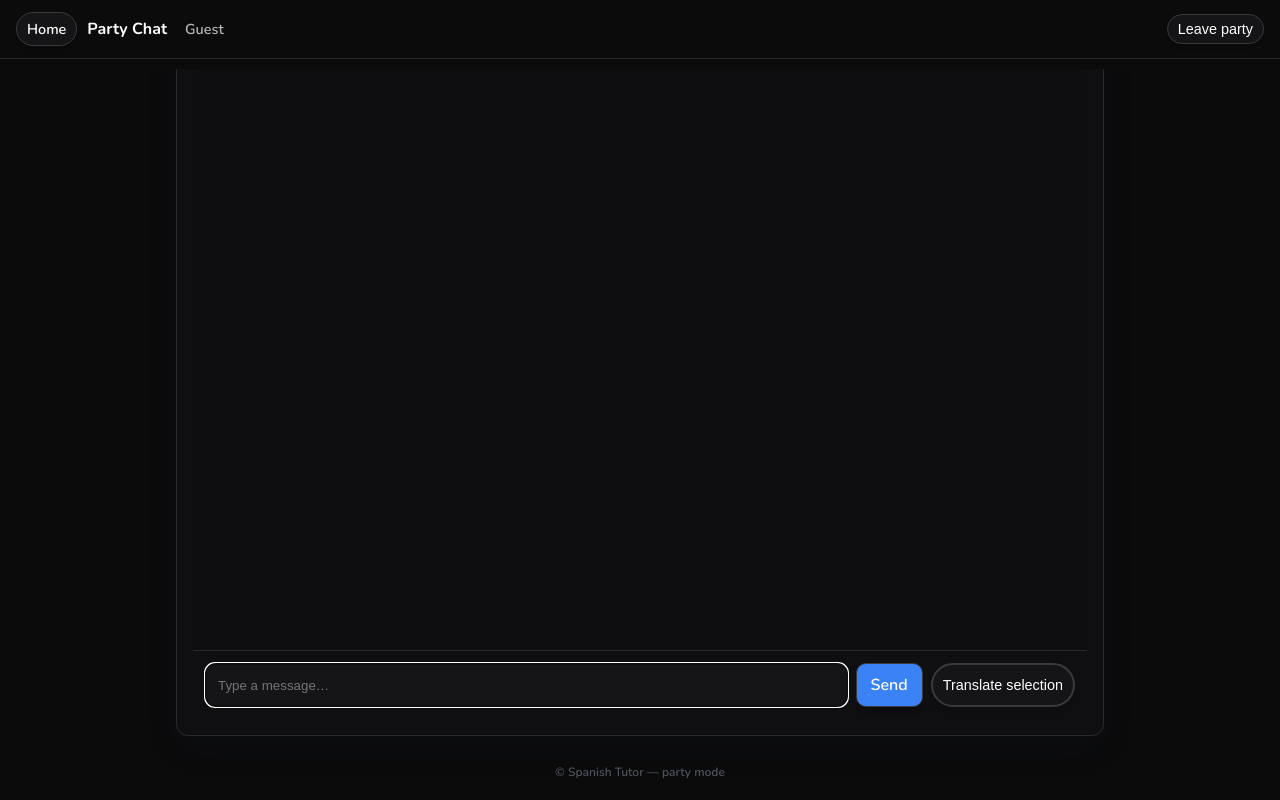
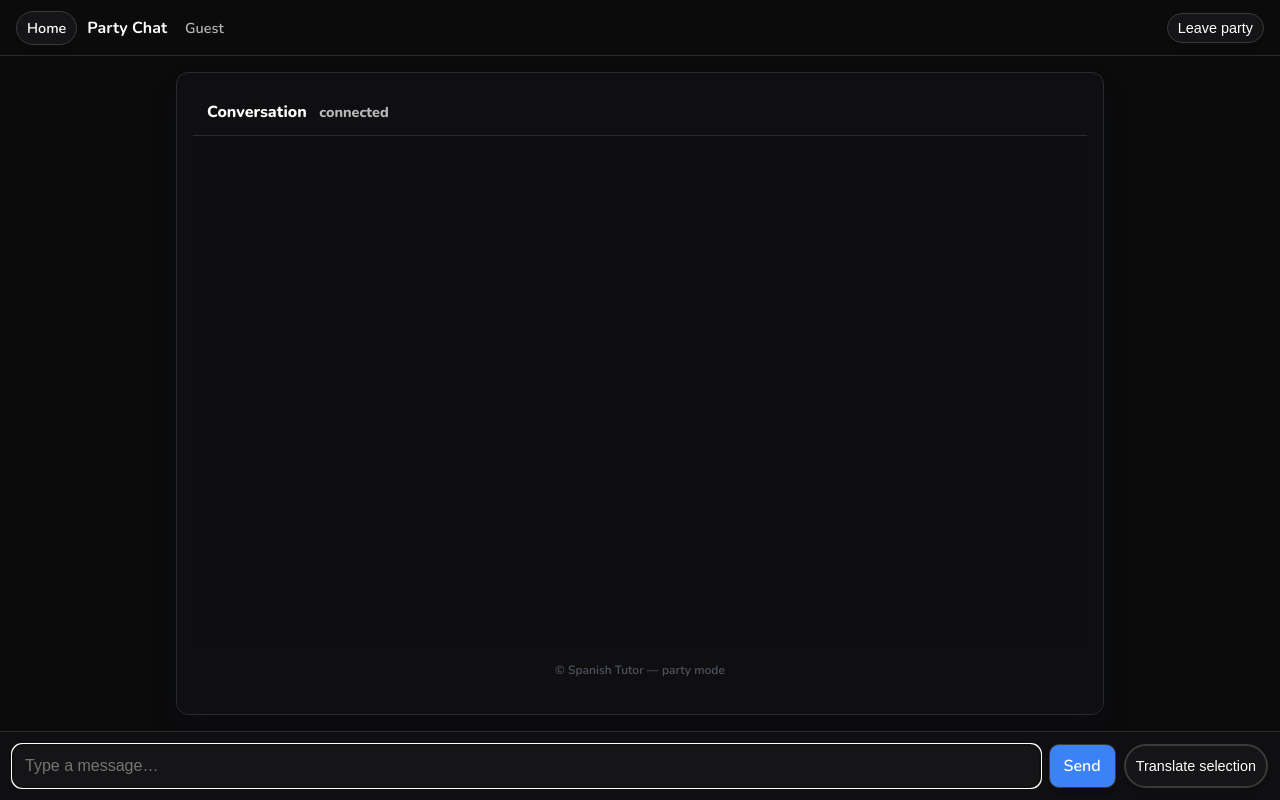
Before and after one commit to barnettrp/spanish-tutor, a website: page chat.html in a window 1280 px wide. Drawn offline with nearby package versions, Linux system fonts and the light colour scheme; no server answers; sample sign-in values are in the browser's storage; files whose address does not match are found by name.

Commit message:
Update chat.html

```diff
--- a/chat.html
+++ b/chat.html
@@ -9,41 +9,35 @@
 
   <style>
     :root {
-    --vh: 1vh;          /* fallback 1vh unit */
-    --vhpx: 100vh;      /* visual viewport height in px */
-    --composer-h: 64px; /* composer height in px */
+      --head-h: 56px;     /* measured in JS */
+      --comp-h: 64px;     /* measured in JS */
+      --safe-left: env(safe-area-inset-left);
+      --safe-right: env(safe-area-inset-right);
+      --safe-bottom: env(safe-area-inset-bottom);
+    }
+    * { box-sizing: border-box; }
+    html, body { height: 100%; margin: 0; }
+    body {
+      background: #0b0b0c; color:#fff; font-family: Nunito, system-ui, -apple-system, Segoe UI, Roboto, Arial, sans-serif;
+      /* Kill ALL page scrolling — only the chat list scrolls */
+      overflow: hidden;
+      overscroll-behavior: none;
+      padding-left: var(--safe-left);
+      padding-right: var(--safe-right);
     }
 
-  * { box-sizing: border-box; }
-  html, body {
-    height: 100%;
-    margin: 0;
-    overflow: hidden;
-    overscroll-behavior: none;
-    background: #0b0b0c;
-    color: #fff;
-    font-family: Nunito, system-ui, -apple-system, Segoe UI, Roboto, Arial, sans-serif;
-  }
-  body { overflow-x: hidden; }
+    /* App wrapper (not scrollable) */
+    .app { position: relative; width: 100%; height: 100%; }
 
-  .app {
-    height: var(--vhpx);
-    min-height: calc(var(--vh, 1vh) * 100);
-    display: flex;
-    flex-direction: column;
-    padding-left: env(safe-area-inset-left);
-    padding-right: env(safe-area-inset-right);
-    background: #0b0b0c;
-    color: #fff;
-    width: 100%;
-  }
-
+    /* ===== Fixed rails ===== */
+    /* Header fixed to the visual viewport top */
     header.app__header {
-    flex: 0 0 auto;
-    display: flex; align-items: center; justify-content: space-between;
+      position: fixed; inset: 0 0 auto 0; /* top:0, left:0, right:0 */
+      height: var(--head-h);
+      display:flex; align-items:center; justify-content:space-between;
       padding: 12px 16px;
       border-bottom: 1px solid #2a2a2a;
-    background: #0b0b0c;
+      background: #0b0b0c; z-index: 50;
     }
     header .left { display:flex; align-items:center; gap:10px; }
     header .pill {
@@ -52,23 +46,42 @@
     }
     .status { margin-left:8px; opacity:.7; font-size:.9rem; }
 
-  main.app__content {
-    flex: 1 1 auto;
-    min-height: 0;
-    overflow: hidden;
-    padding-bottom: env(safe-area-inset-bottom);
-    background: #0b0b0c;
-    width: 100%;
+    /* Composer fixed to the visual viewport bottom (follows keyboard) */
+    #composer {
+      position: fixed; inset: auto 0 calc(var(--safe-bottom)) 0; /* bottom pinned + safe area */
+      min-height: var(--comp-h);
+      display:flex; gap:8px; padding:12px;
+      border-top:1px solid #2a2a2a; background:#0f0f12; z-index: 50;
     }
+    #composer input[type="text"] {
+      flex:1 1 auto; min-width:0;
+      padding:10px 12px; border-radius:10px; border:1px solid #3a3a3a;
+      background:#151517; color:#fff; font-size:16px; /* prevents iOS zoom */
+    }
+    #composer .btn {
+      padding:10px 14px; border-radius:10px; border:1px solid #3a3a3a;
+      background:#3b82f6; color:#fff; cursor:pointer; font:inherit;
+    }
+    #composer .pill { border-color:#3a3a3a; background:#151517; color:#fff; font-size:.9rem; padding:6px 10px; }
 
-  .container { max-width: 960px; width: 100%; margin: 0 auto; padding: 16px; }
+    /* The ONLY scrollable region — fills between fixed header & composer */
+    .viewport-strip {
+      position: fixed;
+      top: var(--head-h);
+      bottom: calc(var(--comp-h) + var(--safe-bottom));
+      left: 0; right: 0;
+      overflow: hidden; /* container itself not scrollable */
+      z-index: 1;
+    }
+    /* Your existing card layout inside the strip */
+    .container { max-width: 960px; width: 100%; height: 100%; margin: 0 auto; padding: 16px; }
     .card {
       border: 1px solid #2a2a2a; border-radius: 12px; overflow: hidden;
-    display: flex; flex-direction: column; background: #0f0f12; min-height: 40vh;
+      display: flex; flex-direction: column; background: #0f0f12; height: 100%;
     }
-  .chat-head { padding: 12px 14px; border-bottom: 1px solid #2a2a2a; font-weight: 800; }
-
-  .chat-body {
+    .chat-head { padding: 12px 14px; border-bottom: 1px solid #2a2a2a; font-weight: 800; flex: 0 0 auto; }
+    /* Scroll ONLY here */
+    #chatScroll.chat-body {
       padding: 12px;
       flex: 1 1 auto; min-height: 0;
       overflow-y: auto; -webkit-overflow-scrolling: touch;
@@ -82,30 +95,14 @@
     .msg.err { background:#3d0f0f; border:1px solid #6b1f1f; color:#fff; }
     .sys { color:#a1a1aa; font-size:.9rem; padding:6px 0; }
 
-  .chat-input {
-    display:flex; gap:8px; padding:12px;
-    border-top:1px solid #2a2a2a; background:#0f0f12;
-  }
-  .chat-input input[type="text"] {
-    flex:1 1 auto; min-width:0;
-    padding:10px 12px; border-radius:10px; border:1px solid #3a3a3a;
-    background:#151517; color:#fff;
-  }
-  .btn {
-    padding:10px 14px; border-radius:10px; border:1px solid #3a3a3a;
-    background:#3b82f6; color:#fff; cursor:pointer; font:inherit;
-  }
-  .chat-input .pill {
-    border-color:#3a3a3a; background:#151517; color:#fff; font-size:.9rem; padding:6px 10px;
-  }
-
+    /* Footer lives inside the scroll strip (won’t overlap) */
     footer.container { opacity:.7; padding:12px 16px 20px; }
 
+    /* Translation popup sits above composer */
     .translate-pop {
-    position: fixed;
-    left: 12px; right: 12px;
-    bottom: calc(var(--composer-h, 64px) + env(safe-area-inset-bottom));
-    z-index: 9999; max-width: 720px; margin: 0 auto;
+      position: fixed; left: 12px; right: 12px;
+      bottom: calc(var(--comp-h) + var(--safe-bottom) + 8px);
+      z-index: 60; max-width: 720px; margin: 0 auto;
       background: #151517; border: 1px solid rgba(255,255,255,.12);
       border-radius: 12px; padding: 12px;
       box-shadow: 0 10px 30px rgba(0,0,0,.4);
@@ -113,49 +110,70 @@
       transition: transform .2s ease, opacity .2s ease;
     }
     .translate-pop.is-open { transform: translateY(0); opacity: 1; pointer-events: auto; }
+
+    /* Limit banner pinned above composer */
+    #limitBanner {
+      position: fixed; left: 12px; right: 12px;
+      bottom: calc(var(--comp-h) + var(--safe-bottom) + 8px);
+      z-index: 60; max-width: 720px; margin: 0 auto;
+      background: #3b1d1d; color: #ffd6d6; border: 1px solid #6b2b2b;
+      padding: 10px 12px; border-radius: 10px; display: none;
+    }
   </style>
 
   <script>
-  // Viewport + keyboard-safe height
-  (function setupViewportVars() {
+    // Measure header & composer heights (updates CSS vars so the strip fits exactly)
+    (function measureRails(){
       const root = document.documentElement;
-    function applyHeights() {
-      const vv = window.visualViewport;
-      const vhPx = vv ? vv.height : window.innerHeight;
-      root.style.setProperty('--vhpx', vhPx + 'px');
-      root.style.setProperty('--vh', (window.innerHeight * 0.01) + 'px');
+      const head = () => document.querySelector('header.app__header');
+      const comp = () => document.getElementById('composer');
+
+      function setVars() {
+        const hh = head()?.getBoundingClientRect().height || 56;
+        const ch = comp()?.getBoundingClientRect().height || 64;
+        root.style.setProperty('--head-h', hh + 'px');
+        root.style.setProperty('--comp-h', ch + 'px');
       }
-    applyHeights();
+      const ro = new ResizeObserver(setVars);
+      const ready = () => {
+        setVars();
+        head() && ro.observe(head());
+        comp() && ro.observe(comp());
+      };
+      if (document.readyState === 'loading') {
+        document.addEventListener('DOMContentLoaded', ready, { once:true });
+      } else ready();
+
+      // Also react when the keyboard changes the visual viewport
       if (window.visualViewport) {
-      visualViewport.addEventListener('resize', applyHeights);
-      visualViewport.addEventListener('scroll', applyHeights);
+        visualViewport.addEventListener('resize', setVars);
+        visualViewport.addEventListener('scroll', setVars);
       }
-    window.addEventListener('resize', applyHeights);
-    window.addEventListener('orientationchange', applyHeights);
+      window.addEventListener('orientationchange', setVars);
+      window.addEventListener('resize', setVars);
     })();
 
-  // Track composer height
-  (function trackComposerHeight(){
-    const root = document.documentElement;
-    const set = () => {
-      const c = document.getElementById('composer');
-      root.style.setProperty('--composer-h', (c ? c.offsetHeight : 64) + 'px');
+    // Translation popup helpers (unchanged)
+    window.showTranslation = function (html) {
+      const el = document.getElementById('translate-pop');
+      if (!el) return;
+      el.innerHTML = html;
+      el.hidden = false;
+      void el.offsetWidth; // reflow for transition
+      el.classList.add('is-open');
     };
-    const ready = () => {
-      set();
-      const c = document.getElementById('composer');
-      if (c && window.ResizeObserver) new ResizeObserver(set).observe(c);
+    window.hideTranslation = function () {
+      const el = document.getElementById('translate-pop');
+      if (!el) return;
+      el.classList.remove('is-open');
+      setTimeout(() => { el.hidden = true; }, 200);
     };
-    if (document.readyState === 'loading') document.addEventListener('DOMContentLoaded', ready, { once:true });
-    else ready();
-    window.addEventListener('resize', set);
-    window.addEventListener('orientationchange', set);
-  })();
   </script>
 </head>
 
 <body>
   <div class="app">
+    <!-- Fixed top header -->
     <header class="app__header">
       <div class="left">
         <a class="pill" href="index.html" aria-label="Home">Home</a>
@@ -167,7 +185,15 @@
       </div>
     </header>
 
-    <main class="app__content">
+    <!-- Fixed bottom composer -->
+    <form id="composer" class="chat-input" autocomplete="off">
+      <input id="text" type="text" placeholder="Type a message…" />
+      <button id="send" class="btn" type="submit">Send</button>
+      <button class="pill" type="button" onclick="translateSelection()">Translate selection</button>
+    </form>
+
+    <!-- The ONLY scrollable area (fills between header & composer) -->
+    <div class="viewport-strip">
       <div class="container">
         <div class="card">
           <div class="chat-head">
@@ -179,31 +205,21 @@
             <div class="sys" id="bootMsg">Loading…</div>
           </div>
 
-          <form id="composer" class="chat-input" autocomplete="off">
-            <input id="text" type="text" placeholder="Type a message…" />
-            <button id="send" class="btn" type="submit">Send</button>
-            <button class="pill" type="button" onclick="translateSelection()">Translate selection</button>
-          </form>
+          <footer class="container">© Spanish Tutor — party mode</footer>
         </div>
       </div>
-
-      <footer class="container">© Spanish Tutor — party mode</footer>
-    </main>
+    </div>
   </div>
 
   <!-- Translation popup -->
   <div id="translate-pop" class="translate-pop" hidden></div>
 
   <!-- Limit banner -->
-  <div id="limitBanner" style="
-    position: fixed; left: 12px; right: 12px;
-    bottom: calc(var(--composer-h, 64px) + env(safe-area-inset-bottom) + 8px);
-    z-index: 10000; max-width: 720px; margin: 0 auto;
-    background: #3b1d1d; color: #ffd6d6; border: 1px solid #6b2b2b;
-    padding: 10px 12px; border-radius: 10px; display: none;">
+  <div id="limitBanner">
     <strong>Rate/usage limit:</strong> You’ve hit today’s limit. Try again later.
   </div>
 
+  <!-- Your existing client logic -->
   <script type="module" src="chat.js"></script>
 </body>
 </html>
```
Lines whose indentation alone changed are shown as unchanged.
